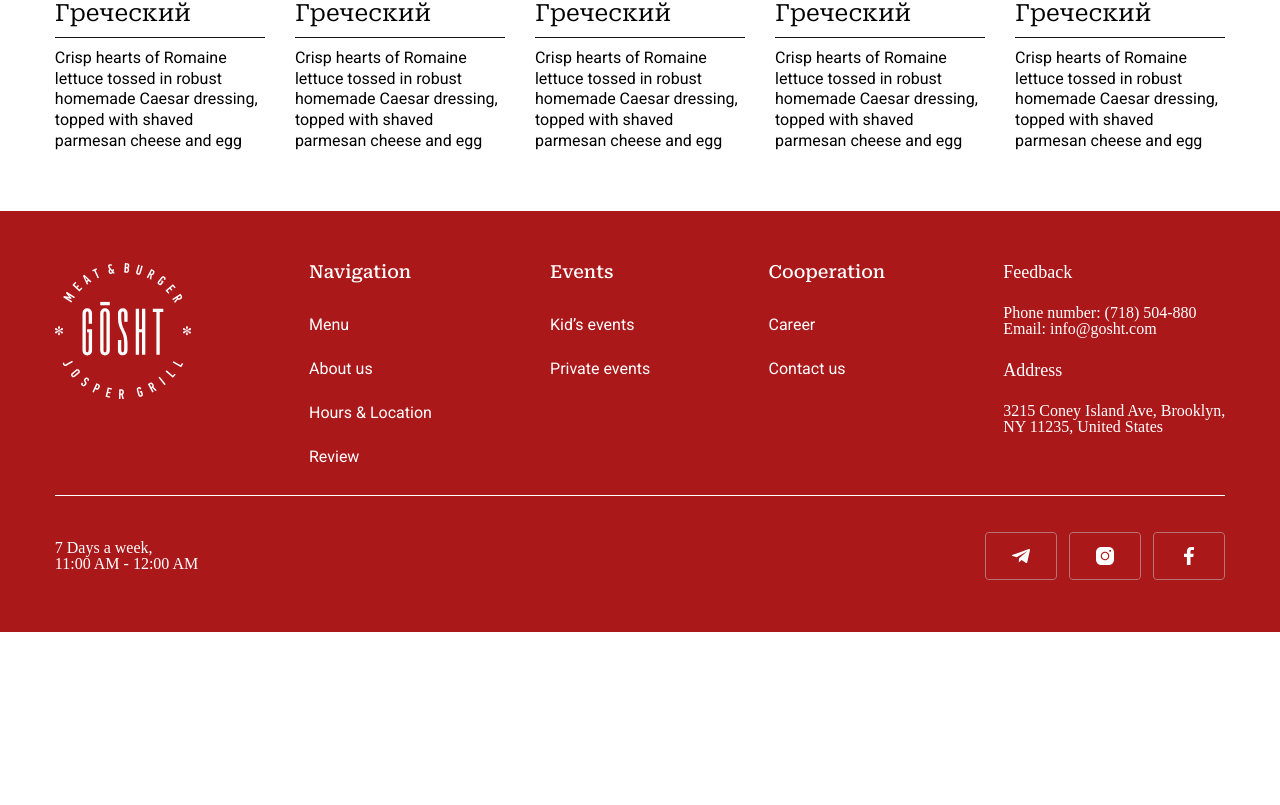
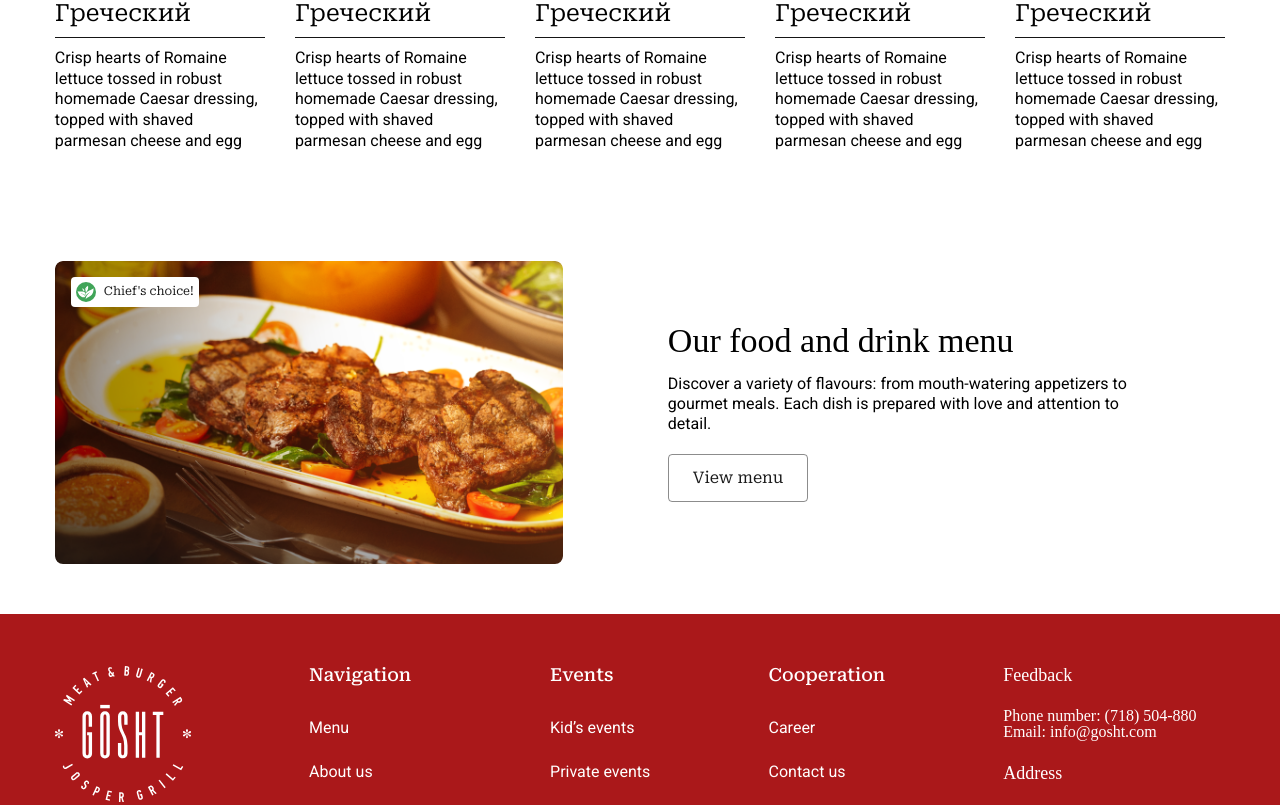
Before and after one commit to Jasur7855/GOSHT, a React (Vite) app: page / in a window 1280 px wide. Shown: the part 1144-1949 px from the top of the page. Before the commit the page ends 1776 px from the top, so only its background shows below. Built offline with nearby package versions, Linux system fonts and the light colour scheme.

Commit message:
fead: добавил секцию со всеми меню на основной странице

```diff
--- a/src/components/MainComponents/MenuCard/MenuCard.style.ts
+++ b/src/components/MainComponents/MenuCard/MenuCard.style.ts
@@ -12,19 +12,7 @@ export const SMenuCard = styled.div`
     height: calc(12.5vw + 0px);
     padding: 6px;
     margin-bottom: 16px;
-    div {
-      width: 30px;
-      height: 30px;
-      display: flex;
-      justify-content: center;
-      align-items: center;
-      background-color: #fff;
-      border-radius: 4px;
-      img {
-        width: 20px;
-        height: 20px;
-      }
-    }
+
   }
   .description{
     h5{
--- a/src/components/MainComponents/MenuCard/MenuCard.tsx
+++ b/src/components/MainComponents/MenuCard/MenuCard.tsx
@@ -1,3 +1,4 @@
+import { MenuBadge } from "../../ui/MenuBadge/MenuBadge";
 import { SMenuCard } from "./MenuCard.style";
 
 interface IMenuCard {
@@ -16,9 +17,7 @@ export const MenuCard = ({
   return (
     <SMenuCard>
       <div className="img" style={{ backgroundImage: `url(${cardImg})` }}>
-        <div>
-          <img src={cardBadge} alt="" className="badge" />
-        </div>
+        <MenuBadge cardBadge={cardBadge}/>
       </div>
       <div className="description">
         <h5>{cardTitle}</h5>
--- /dev/null
+++ b/src/components/ui/MenuBadge/MenuBadge.style.ts
@@ -0,0 +1,20 @@
+import styled from "styled-components";
+
+export const SMenuBadge = styled.div`
+  display: inline-block;
+  padding: 5px;
+  background-color: #fff;
+  border-radius: 4px;
+  img {
+    width: 20px;
+    height: 20px;
+  }
+  p{
+    display: inline-block;
+    margin-left: 8px;
+    font-size: 12px;
+    line-height: 128%;
+    color: #1A1A1A;
+    font-family: ${props=>props.theme.fontFamily.robotoSerif};
+  }
+`;
--- /dev/null
+++ b/src/components/ui/MenuBadge/MenuBadge.tsx
@@ -0,0 +1,15 @@
+import { SMenuBadge } from "./MenuBadge.style";
+
+interface IMenuBadgeProps {
+  cardBadge: string;
+  badgeText?: string;
+}
+
+export const MenuBadge = ({ cardBadge, badgeText }: IMenuBadgeProps) => {
+  return (
+    <SMenuBadge>
+      <img src={cardBadge} alt="" className="badge" />
+      {badgeText && <p>{badgeText}</p>}
+    </SMenuBadge>
+  );
+};
--- a/src/hooks/useIsMobile.ts
+++ b/src/hooks/useIsMobile.ts
@@ -7,7 +7,7 @@ export const useIsMobile = (breakpoint = 975) => {
     const handleResize = () => setIsMobile(window.innerWidth <= breakpoint);
 
     window.addEventListener("resize", handleResize);
-    handleResize(); // Проверка при монтировании
+    handleResize();
 
     return () => window.removeEventListener("resize", handleResize);
   }, [breakpoint]);
--- a/src/pages/MainPage/MainPage.style.ts
+++ b/src/pages/MainPage/MainPage.style.ts
@@ -7,6 +7,35 @@ export const SMainPage = styled.div`
     grid-template-columns: repeat(5, 1fr);
     gap: 36px 30px;
   }
+  .allFood{
+    padding: calc(1.9vw + 25px) ${props=>props.theme.padding.padding6024};
+    display: flex;
+    align-items: center;
+
+    gap:20px 105px;
+    .allFoodImg{
+      background-image: url(/img/Allmenu.png);
+      background-position: center;
+      background-repeat: no-repeat;
+      background-size: cover;
+      padding: 16px;
+      width:calc(20vw + 252px);
+      height: calc(11.5vw + 156.7px);
+      border-radius: 8px;
+    }
+    .allFoodText{
+      h4{
+        margin-bottom: 16px;
+        font-weight: 500;
+      }
+      p{
+        margin-bottom: 20px;
+        max-width: calc(15.3vw + 269px);
+        line-height: 125%;
+        font-family: ${props=>props.theme.fontFamily.roboto};
+      }
+    }
+  }
   @media (max-width:1190px) {
     .mainMenu {
         grid-template-columns: repeat(4, 1fr);
@@ -15,7 +44,19 @@ export const SMainPage = styled.div`
   }
   @media (max-width:975px) {
     .mainMenu {
-        grid-template-columns: 1fr;
+        grid-template-columns: 1fr 1fr;
+
+    }
+    .allFood{
+      flex-direction: column;
+      align-items: center;
+      background-color: #AA181A14;
+
+    }
+  }
+  @media (max-width:575px) {
+    .mainMenu {
+        grid-template-columns: 1fr ;
 
     }
   }
--- a/src/pages/MainPage/MainPage.tsx
+++ b/src/pages/MainPage/MainPage.tsx
@@ -5,6 +5,9 @@ import { Footer } from "../../components/widgets/Footer/Footer";
 import { SMainPage } from "./MainPage.style";
 import { SliderMobile } from "../../components/widgets/Carousel/SliderMobile";
 import { useIsMobile } from "../../hooks/useIsMobile";
+import { MenuBadge } from "../../components/ui/MenuBadge/MenuBadge";
+import { Heading } from "../../components/typography/Heading/Heading";
+import { Button } from "../../components/ui/Button/Button";
 
 const dataMain = [
   {
@@ -35,7 +38,7 @@ export const MainPage = ({}) => {
       <Header />
       {!isMobile && <SliderDesk data={dataMain} />}
       {isMobile && <SliderMobile tagText="NEW DISH" />}
-      <div className="mainMenu">
+      <section className="mainMenu">
         <MenuCard
           cardBadge="/icons/badge.svg"
           cardSubtitle="Crisp hearts of Romaine lettuce tossed in robust homemade Caesar dressing, topped with shaved parmesan cheese and egg"
@@ -96,7 +99,26 @@ export const MainPage = ({}) => {
           cardTitle="Греческий"
           cardImg="/img/MenuCard.png"
         />
-      </div>
+      </section>
+      <section className="allFood">
+        <div className="allFoodImg">
+          <MenuBadge cardBadge="/icons/badge.svg" badgeText="Chief's choice!" />
+        </div>
+        <div className="allFoodText">
+          <Heading text="Our food and drink menu" variant="h4" />
+          <p>
+            Discover a variety of flavours: from mouth-watering appetizers to
+            gourmet meals. Each dish is prepared with love and attention to
+            detail.
+          </p>
+          <Button
+            btnLink="#"
+            text="View menu"
+            typeButton="button"
+            variant="outlined"
+          />
+        </div>
+      </section>
       <Footer />
     </SMainPage>
   );
```
Also changed, not shown: public/img/Allmenu.png (added).
